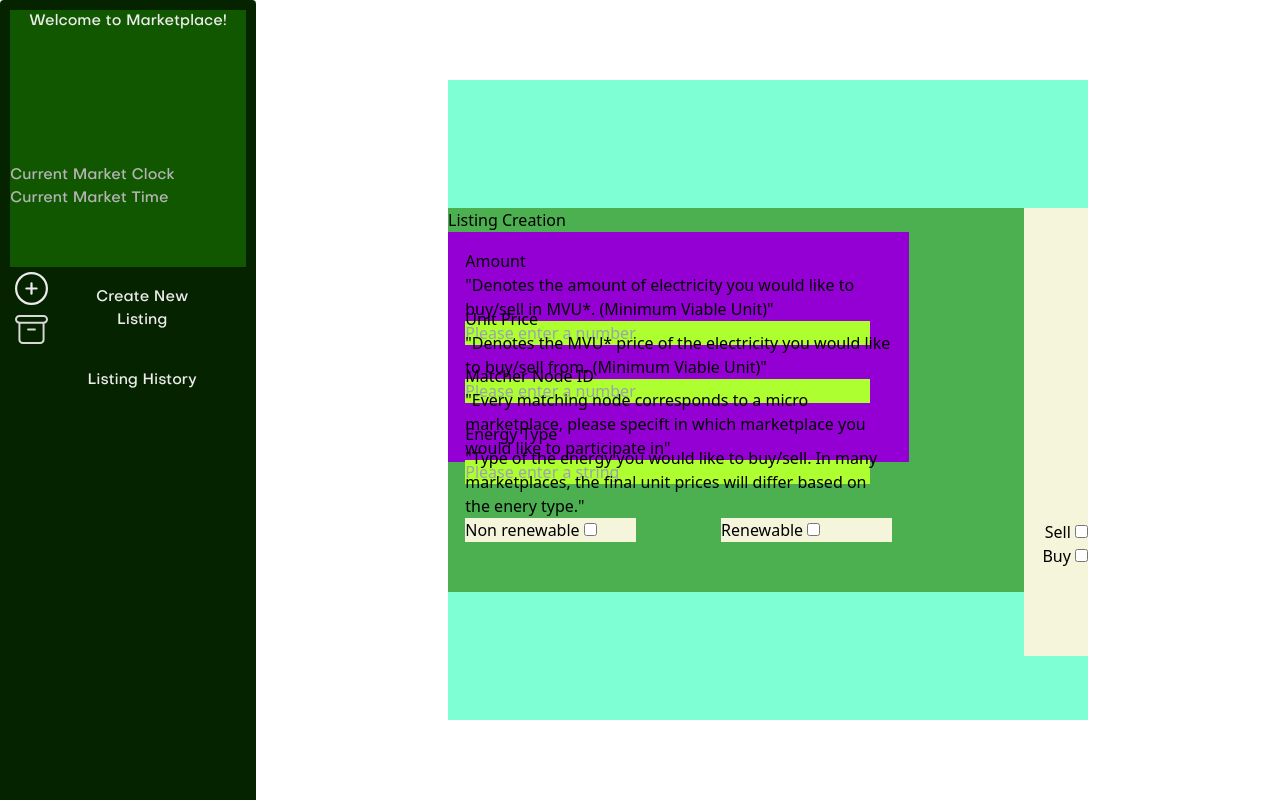
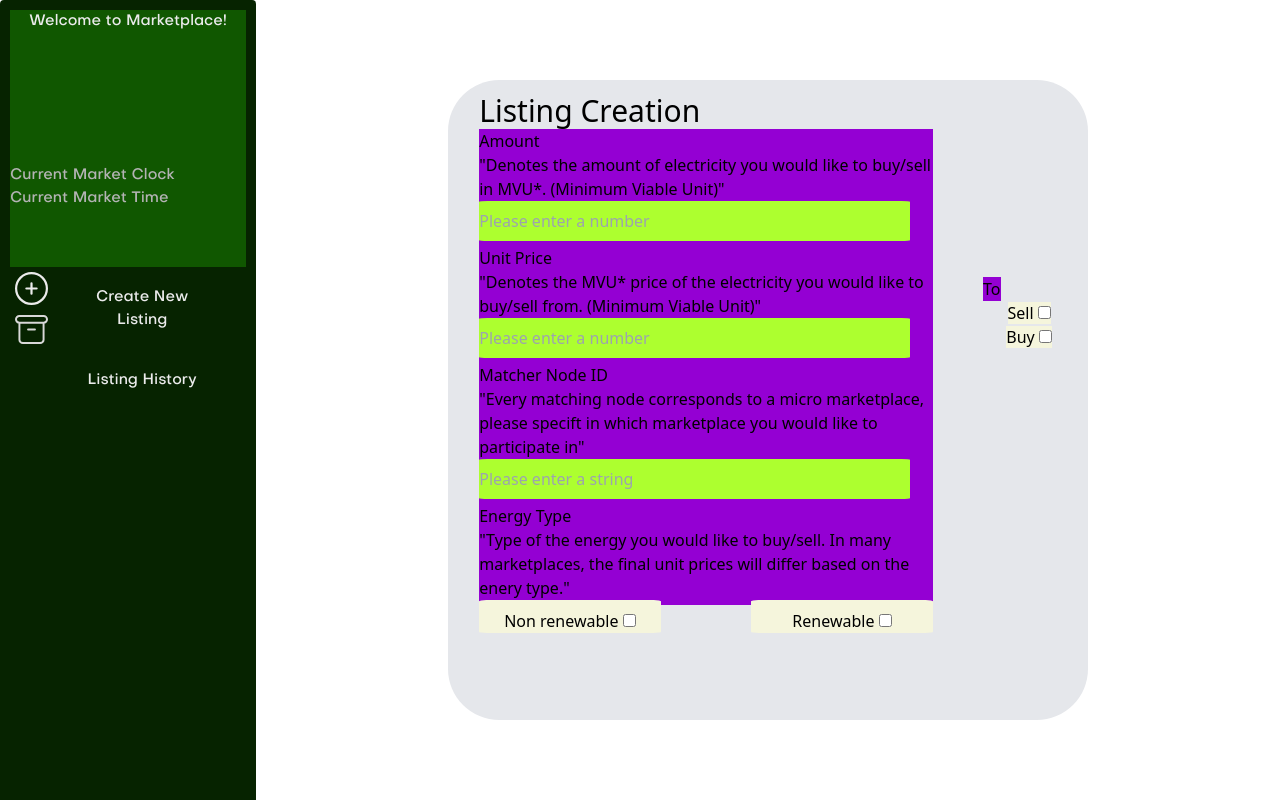
Before and after one commit to gokcekirem/Best-UI, a Nuxt app: page / in a window 1280 px wide. Built offline with nearby package versions, Linux system fonts and the light colour scheme.

Commit message:
design update of listing creation

```diff
--- a/components/CreateListingCard.vue
+++ b/components/CreateListingCard.vue
@@ -1,8 +1,8 @@
 <template>
 
-<div class="listing">
+<div class="listing bg-gray-200">
   <div class="left">
-    <h2>Listing Creation</h2>
+    <div class="title title text-3xl block"><h2>Listing Creation</h2></div>
     <div class="section">
       <label class="title" for="fname">Amount</label>
       <div class="comment">
@@ -44,7 +44,13 @@
     </div>
 
   </div>
+
+
+
   <div class="right">
+    <div class="middle block">
+      <h2>To</h2>
+    </div>
     <div class="buttons">
     <br><label class="radio">Sell
   <input type="checkbox">
@@ -63,72 +69,77 @@
 <style scoped>
 
 .listing {
-  background: #7FFFD4;
   width: 50%;
   margin: auto;
   height: 80%;
   text-align: left;
-  padding-top: 10%;
-  padding-bottom: 10%;
-
+  padding: 1%;
+  border-radius: 8%;
 }
 
 .left {
-  background-color: #4CAF50;
   height: 100%;
   text-align: left;
-  width: 90%;
+  width: 85%;
   float: left;
+  padding-left: 3%;
 }
 
 .section {
   background-color: #9400D3;
-  width: 80%;
-  height: 15%;
+  width: 90%;
   text-align: left;
-  padding-left: 3%;
-  padding: 3%;
+  padding-bottom: 1%;
+
 }
 
 .input{
   width: 95%;
+  height: 40px;
   background-color: #ADFF2F;
+  border-radius: 2%;
 }
 
 .selection {
   background-color: #9400D3;
   width: 100%;
+  padding:1%;
+}
+
+.middle {
+  background-color: #9400D3;
+
+  float: left;
 }
 
 .right {
-  background-color:#F5F5DC;
   height: 100%;
-  width: 10%;
+  width: 15%;
   float: right;
-  text-align: right;
-  padding-top: 40%;
-  padding-bottom: 30%;
-
+  text-align: center;
+  padding-top: 30%;
 }
 .radio {
   background-color:#F5F5DC;
-  width: 40%;
+
 }
 .radio1 {
   background-color:#F5F5DC;
   width: 40%;
   float: right;
+  padding-top: 2%;
+  text-align: center;
+  border-radius: 4%;
 }
 .radio2 {
   background-color:#F5F5DC;
   width: 40%;
   float: left;
+  padding-top: 2%;
+  text-align: center;
+  border-radius: 4%;
 }
 
-
-.buttons{
-  padding-top: 50%;
-}
 
 .main{
   height: 100%;
```
